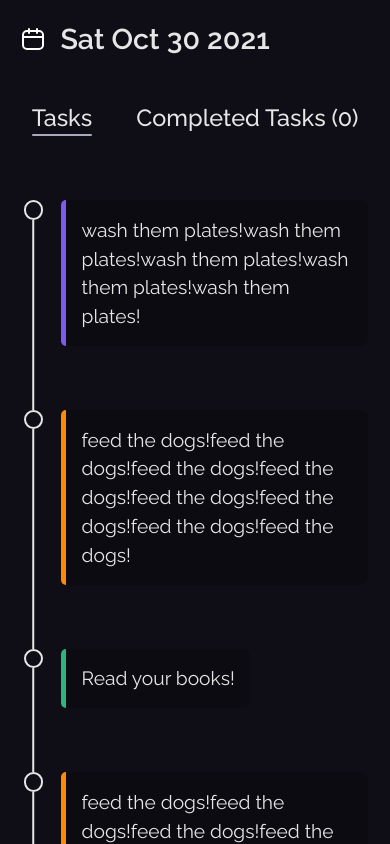
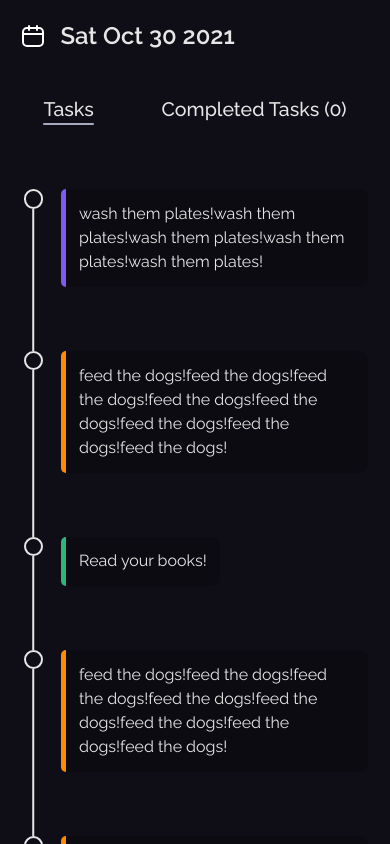
Before and after one commit to Adekxnle/checked, a React (Create React App) app: page / in a window 390 px wide. Shown: the top 844 px of the page. Built offline with nearby package versions, Linux system fonts and the light colour scheme.

Commit message:
header never needing fixes!!

```diff
--- a/src/components/Header/style.css
+++ b/src/components/Header/style.css
@@ -138,3 +138,13 @@ li .c__tabs {
     padding-inline-start: 2rem;
   }
 }
+
+@media screen and (max-width: 210px) {
+  .c__links-container ul {
+    padding-inline-start: 0;
+  }
+
+  .c__date-container svg {
+    display: none;
+  }
+}
--- a/src/index.css
+++ b/src/index.css
@@ -71,3 +71,9 @@ button:active {
   background-size: 100%;
   transition: background 0s;
 }
+
+@media screen and (max-width: 425px) {
+  :root {
+    --font-size: 1rem;
+  }
+}
```
